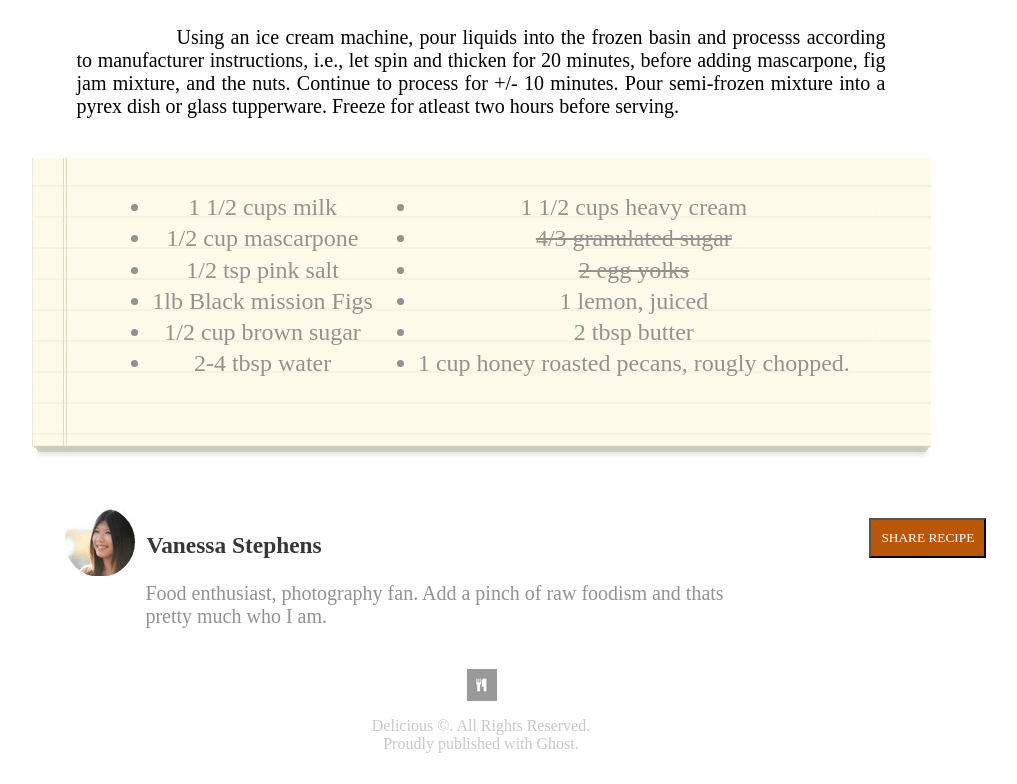
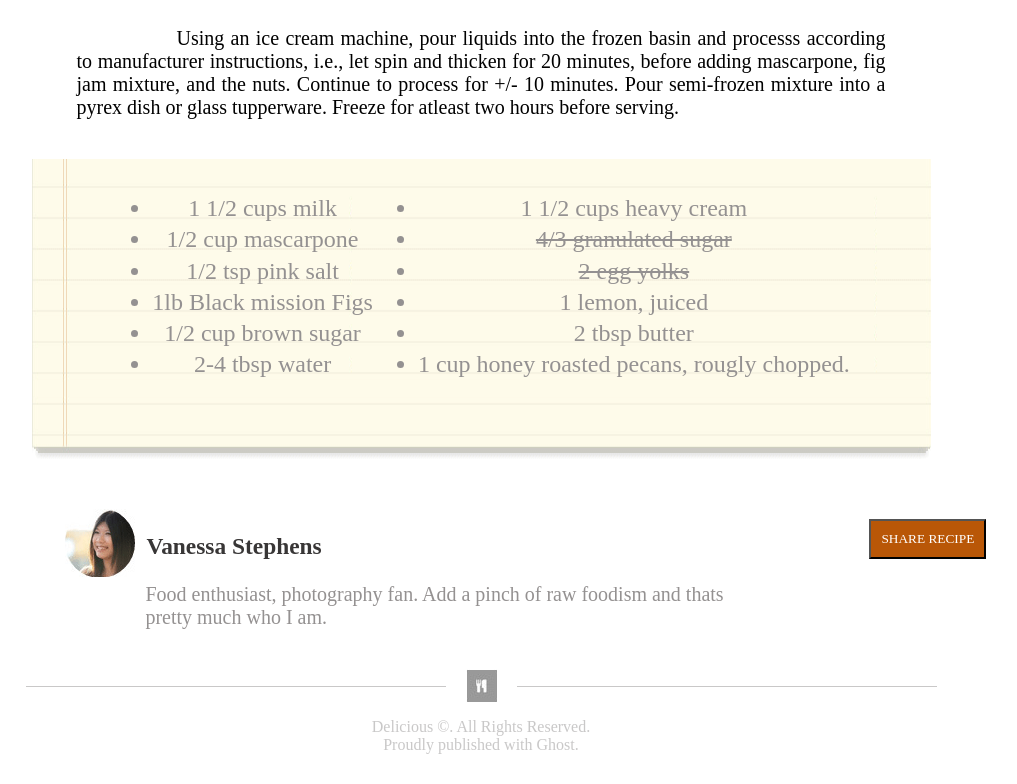
Before and after one commit to ScottDenton/Chocolate-Pizza, a plain HTML site: page index.html in a window 1280 px wide. Shown: the part 1121-1905 px from the top of the page, without its empty margins (169-1186 px from the left). Drawn offline with Linux system fonts and the light colour scheme.

Commit message:
all collums and rows added. small items left to add

```diff
--- a/index.html
+++ b/index.html
@@ -9,7 +9,7 @@
 
             <div id = "row-1" class = "row-1">
                 <div class = "col-1"> <img src = "Assets\logo.png" alt = "logo"> </div>
-                <div class = "col-1"><h4>Delicious</h4><p>The best food blog on the web.</p> </div>
+                <div class = "col-1"><h4 class = 'delicious'>Delicious</h4><p>The best food blog on the web.</p> </div>
                 <div class = "col-1"> </div>
                 <div class = "col-1"> </div>
             </div>
@@ -64,7 +64,8 @@
             </div>
 
             <div id = "row-7" class = "row-1">
-                <div class = "col-2"> <img src = "Assets/small-logo.png">
+                <div class = "col-2">
+                    <div class = 'line-through'><span><img  src = "Assets/small-logo.png"></span></div>
                     <p class ="copyright"> Delicious &copy;. All Rights Reserved. <br> Proudly published with Ghost.</p>
 
                     </p>
--- a/style.css
+++ b/style.css
@@ -97,7 +97,9 @@ text-align:left;
 
 }
 
-
+.delicious {
+    font-family: cursive
+}
 
 #pizza {
     width: 80%;
@@ -145,3 +147,24 @@ ul{
     font-size: 0.8em;
     color:rgba(148, 145, 145, 0.5);
 }
+
+.line-through{
+    overflow:hidden;
+    text-align:center;
+}
+
+.line-through > span {
+    position: relative;
+    display:inline-block;
+    }
+    .line-through > span:before, .line-through > span:after{
+        content: '';
+        position: absolute;
+        top: 50%;
+        border-bottom: 1px solid rgba(148, 145, 145, 0.5);;
+        width: 420px;
+        margin: 0 20px;
+    }
+    .line-through > span:before{
+        right: 100%;
+    }
```
